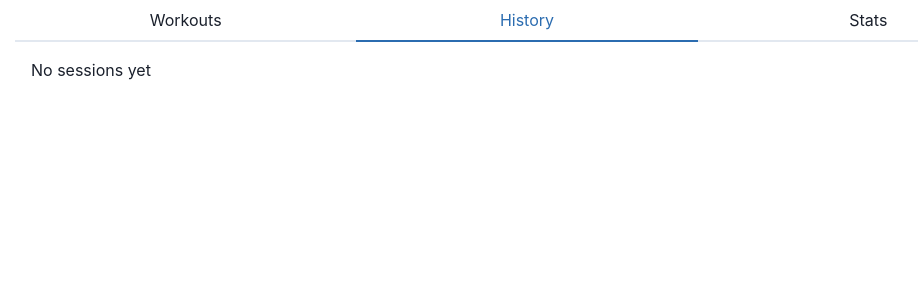
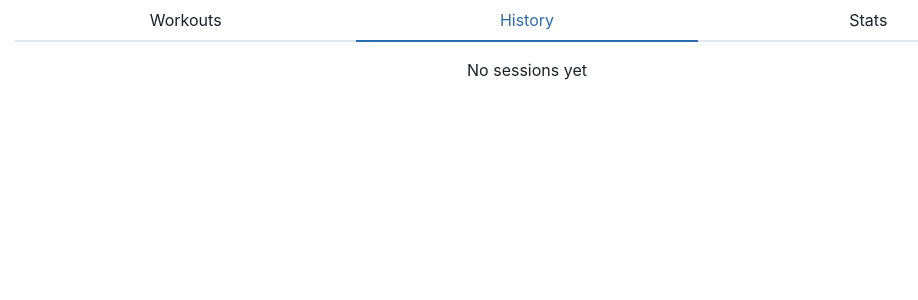
Before and after one commit to sleiphir/workouts-pwa, a React (Create React App) app: page / in a window 1280 px wide. Both pictures are taken after a click on the tab "History". Shown: the top 300 px of the page, without its empty margins (113-1031 px from the left). Built offline with nearby package versions, Linux system fonts and the light colour scheme.

Commit message:
Update SessionsHistory.tsx

```diff
--- a/src/routes/SessionsHistory.tsx
+++ b/src/routes/SessionsHistory.tsx
@@ -1,6 +1,6 @@
 import useStore from '../hooks/useStore';
 
-import { Flex } from '@chakra-ui/react';
+import { Center, Flex } from '@chakra-ui/react';
 import SessionCard from '../components/SessionCard/SessionCard';
 import { useEffect, useState } from 'react';
 import Session from '../models/Session';
@@ -21,7 +21,7 @@ const SessionHistory = () => {
        ? sessions.map((session, index) =>
           <SessionCard key={index} session={session} />
         )
-        : <p>No sessions yet</p>
+        : <Center>No sessions yet</Center>
       }
     </Flex>
   )
```
